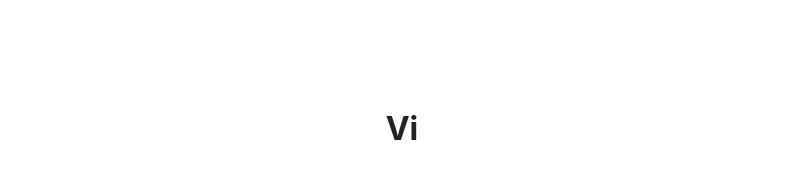
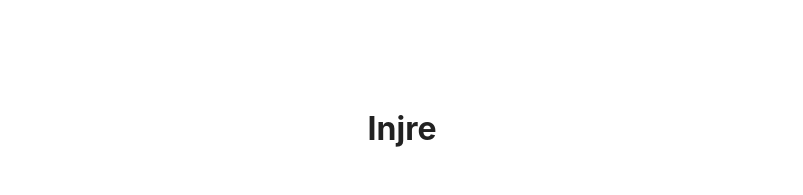
Before and after one commit to newoder/Injre, a plain HTML site: page index.html in a window 1280 px wide. Shown: the top 195 px of the page, without its empty margins (238-1041 px from the left). Drawn offline with Linux system fonts and the light colour scheme; files whose address does not match are found by name.

Commit message:
Update index.html

```diff
--- a/index.html
+++ b/index.html
@@ -13,7 +13,7 @@
 
 <body>
   <div class="vi">
-    <h1 class="animate-slide-in-down">Vi</h1>
+    <h1 class="animate-slide-in-down">Injre</h1>
     <div class="quote">
       <span class="quote-line quote-line-start animate-slide-in-left"></span>
       <span class="quote-icon quote-icon-start animate-slide-in-down">
```
